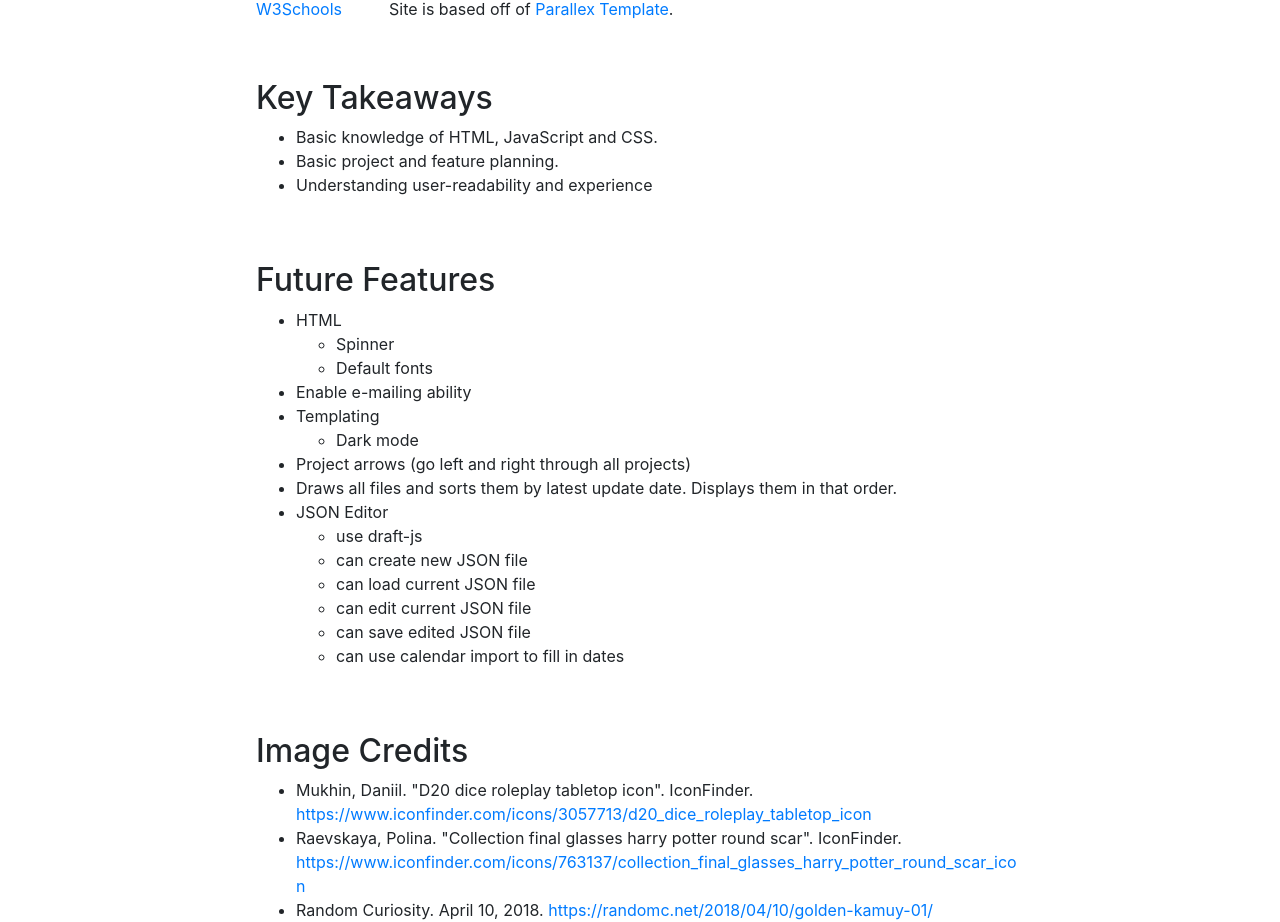
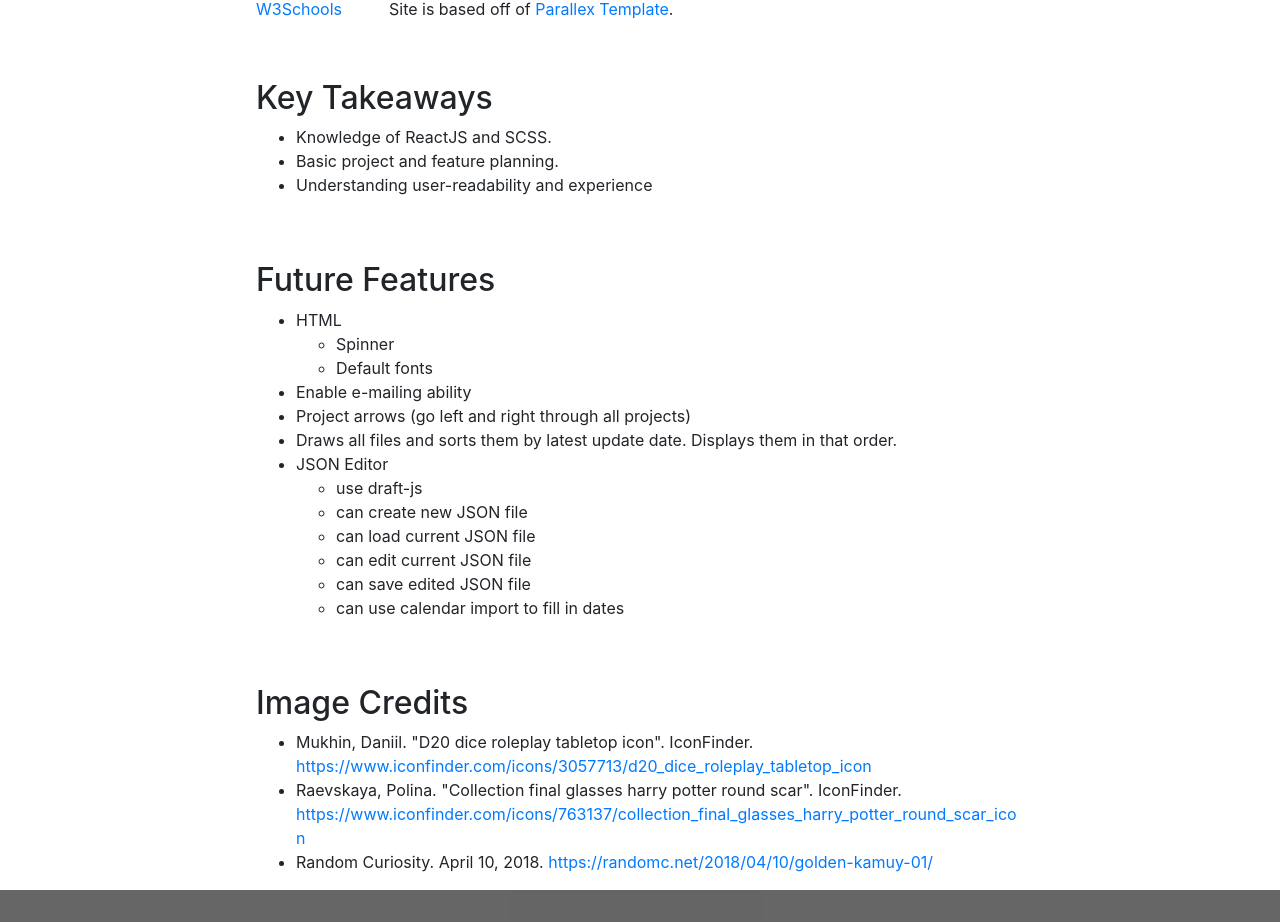
Before and after one commit to rochi138/personal-website-repo, a React (Create React App) app: page /Website in a window 1280 px wide. Shown: the part 2580-3502 px from the top of the page. Built offline with nearby package versions, Linux system fonts and the light colour scheme.

Commit message:
Rearranged JSON locations

```diff
--- a/src/App.js
+++ b/src/App.js
@@ -2,7 +2,7 @@ import React, { Component } from 'react';
 import { Route } from 'react-router-dom';
 import './SCSS/App.scss';
 import Home from './pages/HomePage';
-import ProjectPage from './components/ProjectPage';
+import ProjectPage from './pages/ProjectPage';
 
 class App extends Component {
   constructor(props) {
@@ -11,7 +11,8 @@ class App extends Component {
 		this.state={
 			theme: "default"
 		}
-	}
+  }
+
   render() {
     return (
       <div>
--- a/src/pages/Website.json
+++ b/src/components/Project JSONs/Website.json
@@ -121,7 +121,7 @@
       "componentName": "ListComponent",
       "title": "Key Takeaways",
       "list": [
-        "Basic knowledge of HTML, JavaScript and CSS.",
+        "Knowledge of ReactJS and SCSS.",
         "Basic project and feature planning.",
         "Understanding user-readability and experience"
       ]
@@ -132,7 +132,6 @@
       "list": [
         "HTML<ul><li>Spinner</li><li>Default fonts</li></ul>",
         "Enable e-mailing ability",
-        "Templating<ul><li>Dark mode</li></ul>",
         "Project arrows (go left and right through all projects)",
         "Draws all files and sorts them by latest update date. Displays them in that order.",
         "JSON Editor<ul><li>use draft-js</li><li>can create new JSON file</li><li>can load current JSON file</li><li>can edit current JSON file</li><li>can save edited JSON file</li><li>can use calendar import to fill in dates</li></ul>"
--- a/src/components/ProjectPage.js
+++ b/src/pages/ProjectPage.js
@@ -16,7 +16,7 @@ export default class ProjectPage extends Component{
     super( props );
 
     this.state ={
-      pageMeta: require('../pages/' + this.props.fileName + '.json')
+      pageMeta: require('../components/Project JSONs/' + this.props.fileName + '.json')
     }
   }
 
```
Also changed, not shown: src/components/Project JSONs/FowlPlay.json (renamed from src/pages/FowlPlay.json), src/components/Project JSONs/HireMePwease.json (renamed from src/pages/HireMePwease.json), src/components/Project JSONs/Peekapak.json (renamed from src/pages/Peekapak.json).
